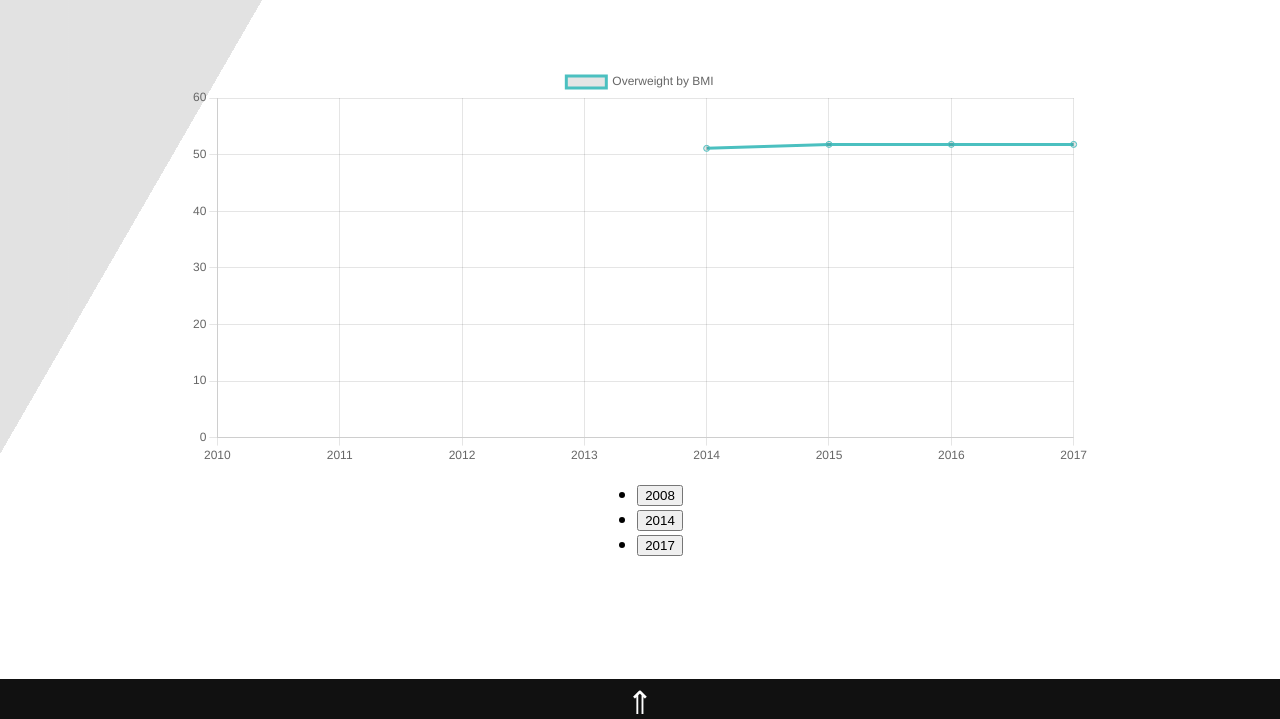
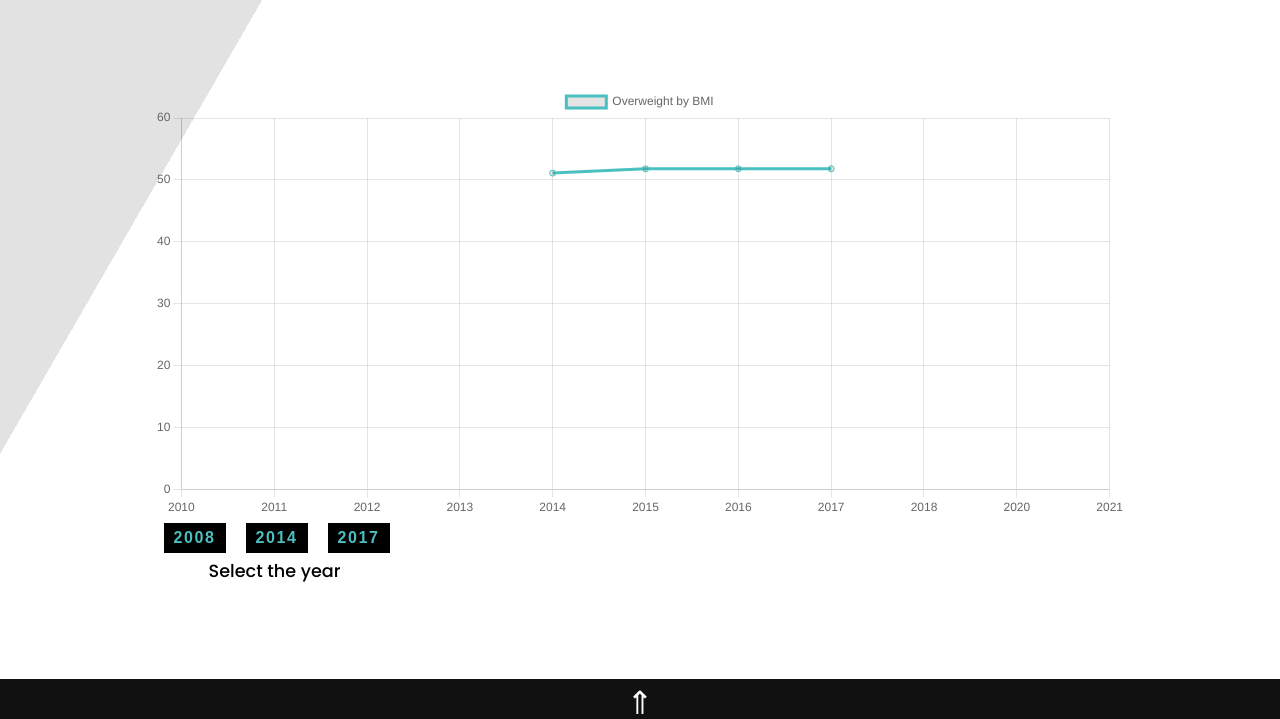
Before and after one commit to georgianadruta/OPreV, a website: page website/thirdPage.html in a window 1280 px wide. Shown: the part 81-800 px from the top of the page. Drawn offline with nearby package versions, Linux system fonts and the light colour scheme.

Commit message:
added year buttons to the third page. Edited javascript

```diff
--- a/website/scripts/charts/chart_line.js
+++ b/website/scripts/charts/chart_line.js
@@ -1,4 +1,4 @@
-const data_labels = ["2010", "2011", "2012", "2013", "2014", "2015", "2016", "2017"];
+const data_labels = ["2010", "2011", "2012", "2013", "2014", "2015", "2016", "2017", "2018", "2020", "2021"];
 const dataset2008 = [NaN, NaN, NaN, NaN, 51.1, 51.8, 51.8, 51.8];
 const dataset2014 = [NaN, NaN, NaN, NaN, 55.1, 41.8, 51.8, 91.8];
 const dataset2017 = [NaN, NaN, NaN, NaN, 55.1, 51.8, 61.8, 21.8];
@@ -30,8 +30,8 @@ var config = {
 };
 
 var lineChart;
-window.onload = function(){
-    lineChart=new Chart(document.getElementById('lineChart').getContext('2d'), config);
+window.onload = function () {
+    lineChart = new Chart(document.getElementById('lineChart').getContext('2d'), config);
 };
 
 function changeChartDataByYear(year) {
--- a/website/styles/third_page.css
+++ b/website/styles/third_page.css
@@ -0,0 +1,91 @@
+.page-content {
+    width: 80%;
+    height: fit-content;
+    display: block;
+    ;
+}
+
+.yearsButtonsContainer {
+    display: block;
+}
+
+.yearsButtonsContainer p {
+    display: block;
+    justify-content: left;
+    position: fixed;
+    margin-top: 5px;
+    margin-bottom: 0;
+    margin-left: 55px;
+    font-size: 1.1em;
+    font-weight: 500;
+}
+
+ul.yearsButtonsList {
+    display: flex;
+    list-style-type: none;
+    padding: 0;
+    margin-top: 5px;
+    margin-left: 10px;
+    margin-bottom: 0;
+}
+
+.yearsButtonsList li button {
+    display: inline-block;
+    margin-right: 20px;
+    font-size: 1em;
+    letter-spacing: 0.1em;
+    cursor: pointer;
+    line-height: 20px;
+    font-weight: 600;
+    position: relative;
+    text-decoration: none;
+    text-transform: uppercase;
+}
+
+.yearsButtonsList li button:hover {
+    text-decoration: none;
+    background: transparent;
+}
+
+.buttonEffect {
+    color: rgb(75 192 192);
+    border: 4px solid #000;
+    box-shadow: 0px 0px 0px 1px #000 inset;
+    background-color: #000;
+    overflow: hidden;
+    position: relative;
+    transition: all 0.3s ease-in-out;
+}
+
+.buttonEffect:hover {
+    border: 4px solid #666;
+    background-color: transparent;
+    box-shadow: 0px 0px 0px 4px transparent;
+    font-size: larger;
+    font-weight: bolder;
+}
+
+.buttonEffect:after {
+    background-color: transparent;
+    border: 0px solid #000;
+    content: "";
+    height: 155px;
+    left: -75px;
+    opacity: .8;
+    position: absolute;
+    top: -50px;
+    -webkit-transform: rotate(35deg);
+    transform: rotate(35deg);
+    width: 50px;
+    transition: all 1s cubic-bezier(0.075, 0.82, 0.165, 1);
+    z-index: 1;
+}
+
+.buttonEffect:hover:after {
+    background: #FFF;
+    border: 20px solid #000;
+    opacity: 0;
+    left: 120%;
+    -webkit-transform: rotate(40deg);
+    transform: rotate(40deg);
+}
--- a/website/thirdPage.html
+++ b/website/thirdPage.html
@@ -31,6 +31,7 @@
     <link rel="stylesheet" href="styles/body_main.css">
     <link rel="stylesheet" href="styles/body_main_pages.css">
     <link rel="stylesheet" href="styles/body_footer.css">
+    <link rel="stylesheet" href="styles/third_page.css">
 
     <!--JAVA SCRIPTS-->
     <script src="../node_modules/chart.js/dist/chart.js"></script>
@@ -91,12 +92,18 @@
 
             <div class="yearsButtonsContainer">
                 <ul class="yearsButtonsList">
-                    <li class="yearButton"><button onclick="changeChartDataByYear('2008')">2008</button></li>
-                    <li class="yearButton"><button onclick="changeChartDataByYear('2014')">2014</button></li>
-                    <li class="yearButton"><button onclick="changeChartDataByYear('2017')">2017</button></li>
+                    <li class="yearButton"><button class="buttonEffect"
+                            onclick="changeChartDataByYear('2008')">2008</button>
+                    </li>
+                    <li class="yearButton"><button class="buttonEffect"
+                            onclick="changeChartDataByYear('2014')">2014</button>
+                    </li>
+                    <li class="yearButton"><button class="buttonEffect"
+                            onclick="changeChartDataByYear('2017')">2017</button>
+                    </li>
                 </ul>
+                <p>Select the year</p>
             </div>
-
         </div>
     </main>
 
```
